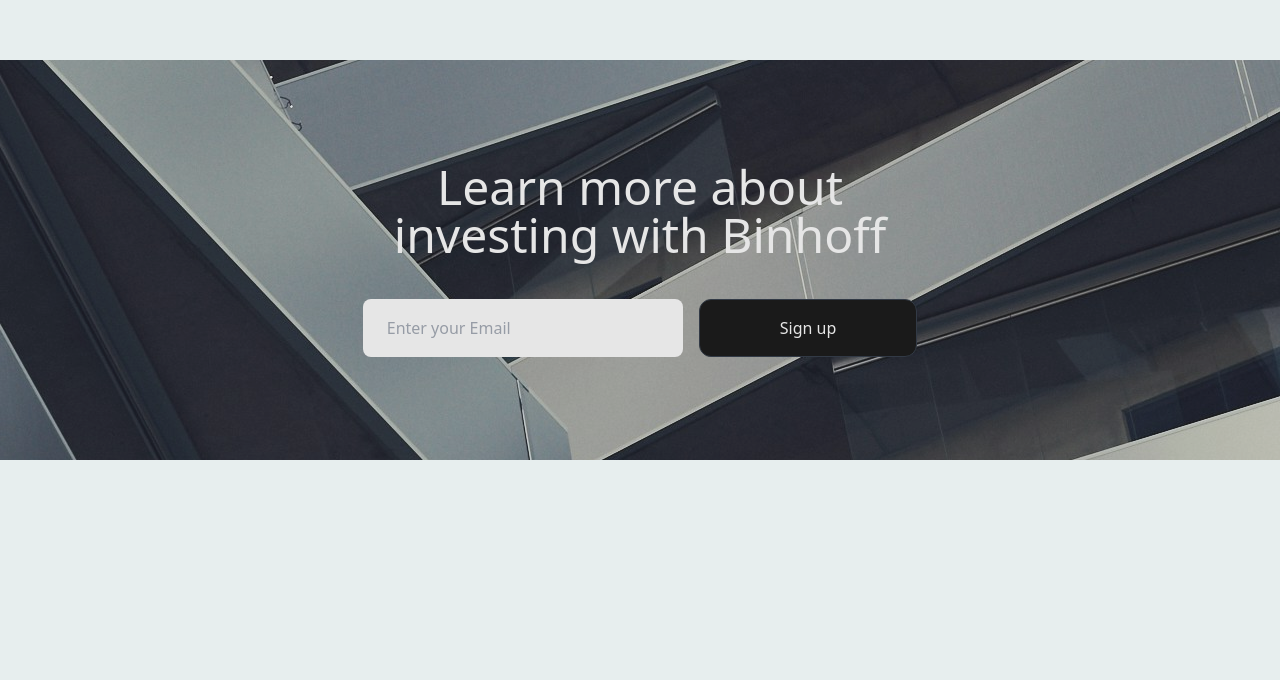
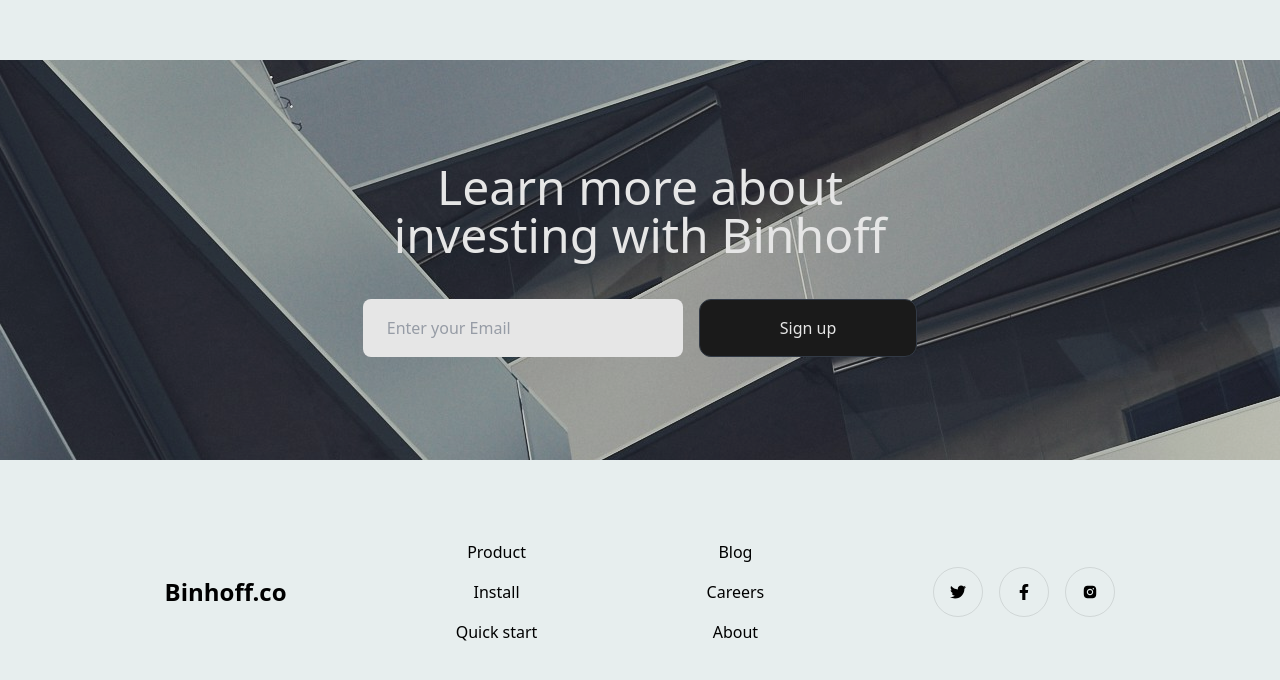
Before and after one commit to Harikrishnan14/business-portfolio, a React (Vite) app: page / in a window 1280 px wide. Shown: the part 5994-6674 px from the top of the page. Before the commit the page ends 6454 px from the top, so only its background shows below. Built offline with nearby package versions, Linux system fonts and the light colour scheme.

Commit message:
Update: footer

```diff
--- a/src/App.jsx
+++ b/src/App.jsx
@@ -7,6 +7,9 @@
 import SectionFive from './components/SectionFive'
 import SectionSix from './components/SectionSix'
 import SectionSeven from './components/SectionSeven'
+import { FaTwitter } from "react-icons/fa";
+import { FaFacebookF } from "react-icons/fa";
+import { AiFillInstagram } from "react-icons/ai";
 
 function App() {
   return (
@@ -19,6 +22,31 @@
       <SectionFive />
       <SectionSix />
       <SectionSeven />
+
+      <footer className='p-20 flex items-center justify-around'>
+        <div className='font-bold text-2xl'>Binhoff.co</div>
+        <ul className='menu'>
+          <li>Product</li>
+          <li>Install</li>
+          <li>Quick start</li>
+        </ul>
+        <ul className='menu'>
+          <li>Blog</li>
+          <li>Careers</li>
+          <li>About</li>
+        </ul>
+        <div className='flex items-center gap-4'>
+          <div className="icon">
+            <FaTwitter />
+          </div>
+          <div className="icon">
+            <FaFacebookF />
+          </div>
+          <div className="icon">
+            <AiFillInstagram />
+          </div>
+        </div>
+      </footer>
     </>
   )
 }
--- a/src/index.css
+++ b/src/index.css
@@ -64,4 +64,12 @@
     width: 100%;
     filter: invert(10%);
   }
+
+  .menu {
+    @apply flex flex-col gap-4 items-center font-medium;
+  }
+
+  .icon {
+    @apply border border-black/10 p-4 rounded-full cursor-pointer;
+  }
 }
```
